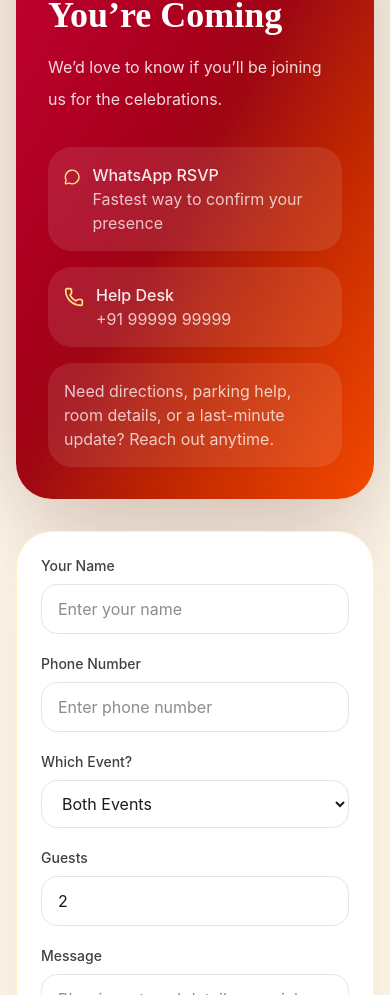
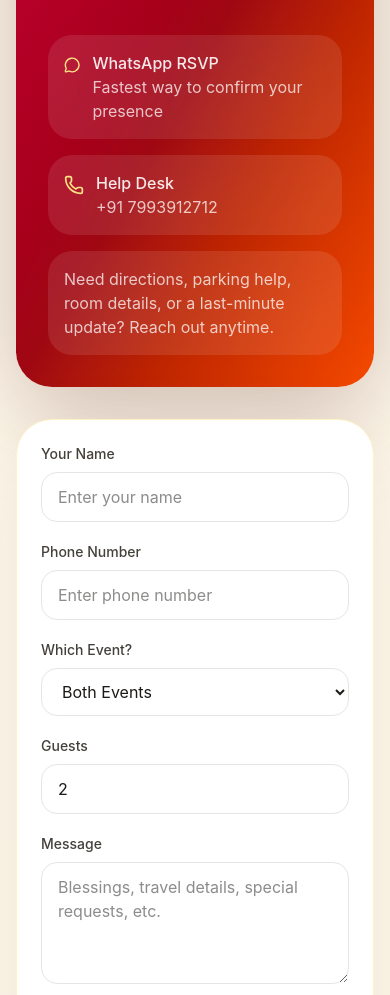
Before and after one commit to Vividway/wedding-invite, a React (Vite) app: page / in a window 390 px wide. Shown: the part 10316-11311 px from the top of the page. Built offline with nearby package versions, Linux system fonts and the light colour scheme.

Commit message:
Updated gallery and phone number

```diff
--- a/src/App.jsx
+++ b/src/App.jsx
@@ -46,12 +46,12 @@ const config = {
   },
   contact: {
     whatsappRSVP:
-      "https://wa.me/919999999999?text=Namaskaram!%20I%20would%20love%20to%20RSVP%20for%20the%20wedding%20celebrations.",
+      "https://wa.me/917993912712?text=Namaskaram!%20I%20would%20love%20to%20RSVP%20for%20the%20wedding%20celebrations.",
     groomFamilyWhatsapp:
-      "https://wa.me/919999999999?text=Namaskaram!%20RSVP%20from%20Groom%20Family%20guest.",
+      "https://wa.me/917993912712?text=Namaskaram!%20RSVP%20from%20Groom%20Family%20guest.",
     brideFamilyWhatsapp:
-      "https://wa.me/919999999998?text=Namaskaram!%20RSVP%20from%20Bride%20Family%20guest.",
-    phone: "+91 99999 99999",
+      "https://wa.me/918919244916?text=Namaskaram!%20RSVP%20from%20Bride%20Family%20guest.",
+    phone: "+91 7993912712",
     instagram: "https://instagram.com/yourhandle",
     supportText:
       "Need directions, parking help, room details, or a last-minute update? Reach out anytime.",
@@ -580,7 +580,7 @@ function FamilyCard({ side, title, parentText, whatsappUrl, image }) {
         <img
           src={image}
           alt={title}
-          className="h-64 w-full object-cover object-center transition duration-500 hover:scale-105 md:h-72"
+          className="h-50 w-full object-cover object-center transition duration-500 hover:scale-105 md:h-72"
         />
       </div>
     </motion.div>
```
